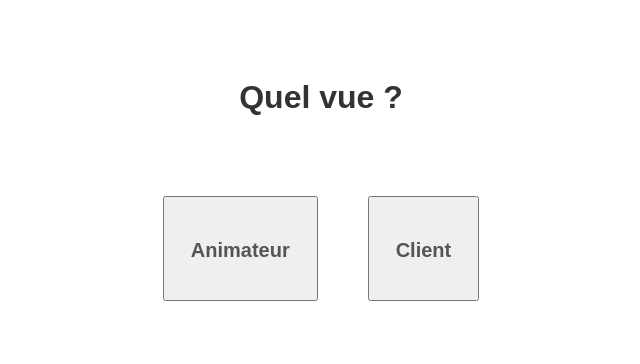
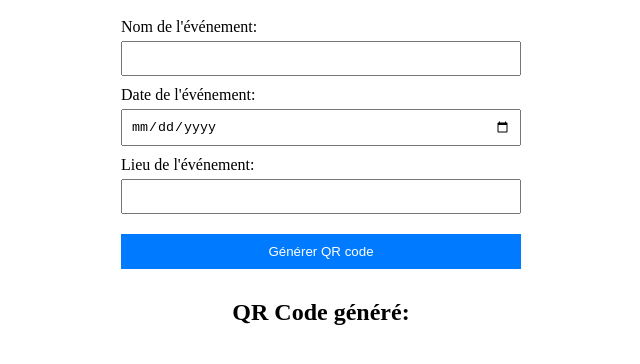
Before and after one commit to lyradix/BOKaraoke, an Angular app: page /EventForm in a window 1280 px wide. Before the commit this address led to /. Shown: the top 364 px of the page, without its empty margins (319-959 px from the left). Built offline with nearby package versions, Linux system fonts and the light colour scheme.

Commit message:
event form page created

```diff
--- a/src/app/app.routes.ts
+++ b/src/app/app.routes.ts
@@ -2,9 +2,11 @@ import { Routes } from '@angular/router';
 
 import { Home } from './home/home';
 import { QrCode } from './qr-code/qr-code';
+import { EventForm } from './event-form/event-form';
 
 export const routes: Routes = [
      { path: '', component: Home },
      {path: 'QrCode', component: QrCode},
+     {path: 'EventForm', component: EventForm},
      { path: '**', redirectTo: '' }
 ];
--- /dev/null
+++ b/src/app/event-form/event-form.html
@@ -0,0 +1,63 @@
+<!DOCTYPE html>
+<html lang="en">
+<head>
+    <meta charset="UTF-8">
+    <meta name="viewport" content="width=device-width, initial-scale=1.0">
+    <title>Document</title>
+</head>
+<body>
+    <form action="submit" class="eventForm">
+        <label for="eventName">Nom de l'événement:</label>
+        <input type="text" id="eventName" name="eventName" required>
+
+        <label for="eventDate">Date de l'événement:</label>
+        <input type="date" id="eventDate" name="eventDate" required>
+
+        <label for="eventLocation">Lieu de l'événement:</label>
+        <input type="text" id="eventLocation" name="eventLocation" required>
+
+        <button type="submit">Générer QR code</button>
+    </form>
+
+    <div class="qrCode">
+        <h2>QR Code généré:</h2>
+
+    </div>
+
+    <style>
+        .eventForm {
+            display: flex;
+            flex-direction: column;
+            max-width: 400px;
+            margin: 0 auto;
+        }
+
+        .eventForm label {
+            margin-top: 10px;
+        }
+
+        .eventForm input {
+            padding: 8px;
+            margin-top: 5px;
+        }
+
+        .eventForm button {
+            margin-top: 20px;
+            padding: 10px;
+            background-color: #007BFF;
+            color: white;
+            border: none;
+            cursor: pointer;
+        }
+
+        .eventForm button:hover {
+            background-color: #0056b3;
+        }
+
+        .qrCode {
+            text-align: center;
+            margin-top: 30px;
+        }
+    </style>
+</body>
+</html>
```
Also changed, not shown: src/app/event-form/event-form.ts (added, +12 -0 lines), src/app/event-form/event-form.scss (added), 1 other file (tests, documents, lock files or other folders).
